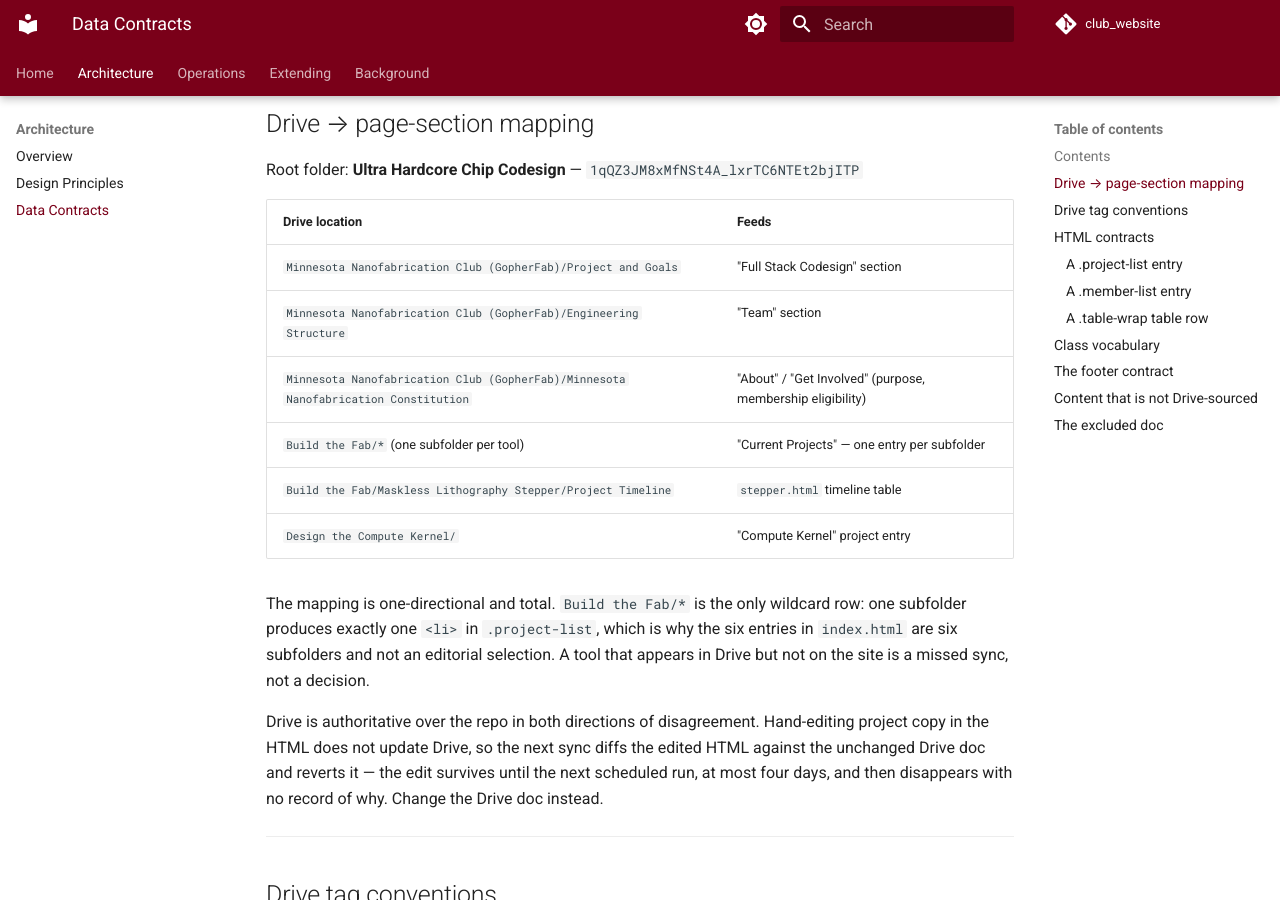
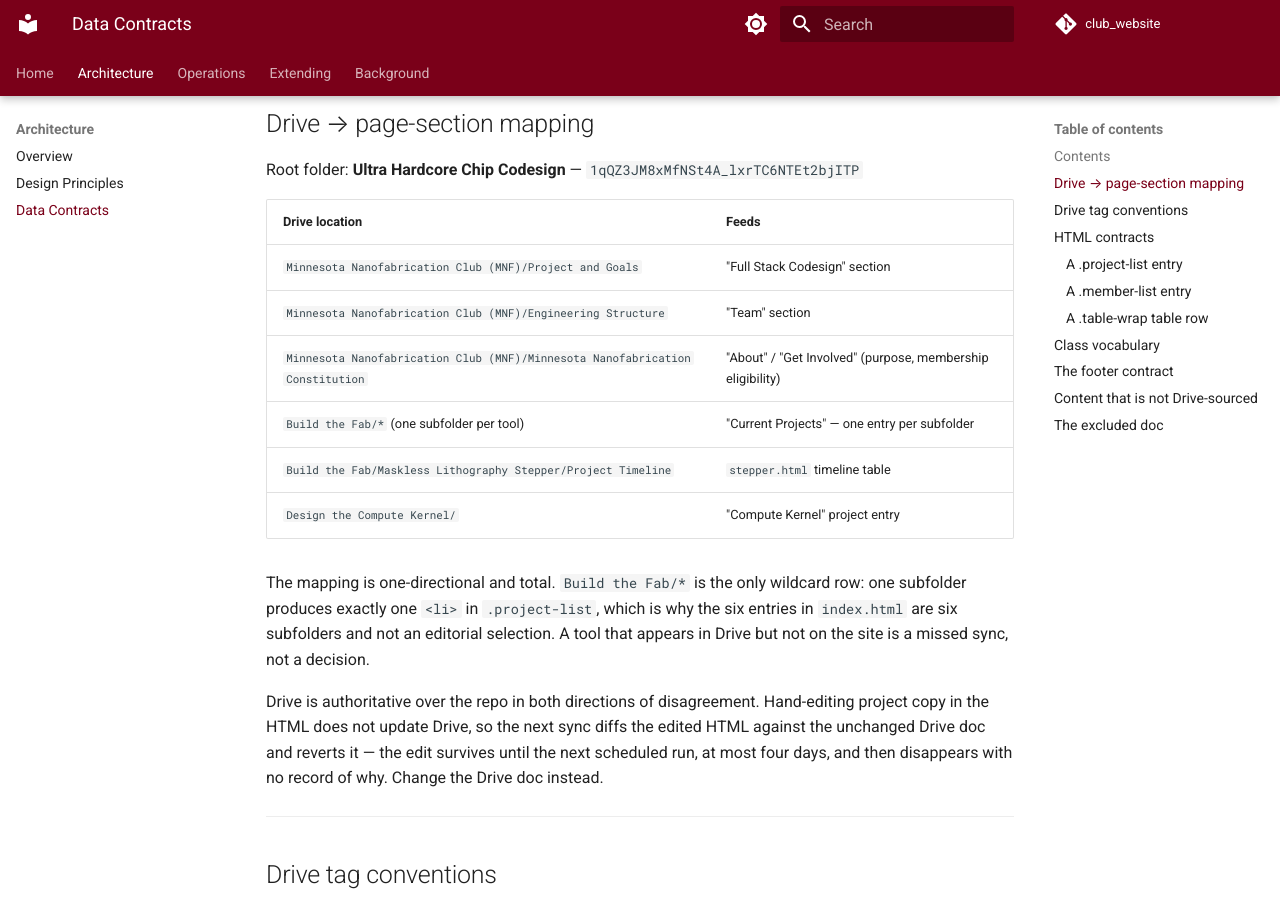
Before and after one commit to Minnesota-Nanofabrication-Club/club_website, an MkDocs documentation site: the page built from docs/data-contracts.md, in a window 1280 px wide and 900 px high, scrolled down 675 px. Built offline with MkDocs 1.6.1 and Material for MkDocs 9.7.7, drawn with Linux system fonts in a browser that asks for light colours; comment, search, counter and statistics services are not loaded; some of the changed text lies outside the part shown.

Commit message:
Drop GopherFab; the club is MNF
Renamed the Drive folder "[C] Minnesota Nanofabrication Club (GopherFab)" to
"(MNF)" and updated every doc that referenced it by path. Those references are
the folder's literal name, not branding -- editing the docs alone would have
pointed the sync at a folder that does not exist, so the Drive folder was renamed
first and the docs follow it. The folder id is unchanged, so nothing id-based
breaks.

SYNC.md now names GopherFab and MNFC as errors to correct on sight rather than
listing them as acceptable variants.

Co-Authored-By: Claude Opus 5 <noreply@anthropic.com>

```diff
--- a/docs/data-contracts.md
+++ b/docs/data-contracts.md
@@ -27,9 +27,9 @@ Root folder: **Ultra Hardcore Chip Codesign** — `1qQZ3JM8xMfNSt4A_lxrTC6NTEt2b
 
 | Drive location | Feeds |
 | --- | --- |
-| `Minnesota Nanofabrication Club (GopherFab)/Project and Goals` | "Full Stack Codesign" section |
-| `Minnesota Nanofabrication Club (GopherFab)/Engineering Structure` | "Team" section |
-| `Minnesota Nanofabrication Club (GopherFab)/Minnesota Nanofabrication Constitution` | "About" / "Get Involved" (purpose, membership eligibility) |
+| `Minnesota Nanofabrication Club (MNF)/Project and Goals` | "Full Stack Codesign" section |
+| `Minnesota Nanofabrication Club (MNF)/Engineering Structure` | "Team" section |
+| `Minnesota Nanofabrication Club (MNF)/Minnesota Nanofabrication Constitution` | "About" / "Get Involved" (purpose, membership eligibility) |
 | `Build the Fab/*` (one subfolder per tool) | "Current Projects" — one entry per subfolder |
 | `Build the Fab/Maskless Lithography Stepper/Project Timeline` | `stepper.html` timeline table |
 | `Design the Compute Kernel/` | "Compute Kernel" project entry |
@@ -282,7 +282,7 @@ sourced.
 
 ## The excluded doc { #excluded-doc }
 
-`Minnesota Nanofabrication Club (GopherFab)/Club Website — How It Works` sits inside a
+`Minnesota Nanofabrication Club (MNF)/Club Website — How It Works` sits inside a
 folder the mapping table draws from, but it is documentation *about* the sync, written
 for club members. **Never publish it.** It is not content for the site.
 
```
Also changed, not shown: SYNC.md (+6 -5 lines), docs/architecture/design-principles.md (+1 -1 lines), docs/background/why-drive-is-truth.md (+4 -4 lines), docs/guides/change-rules.md (+1 -1 lines), docs/operations/deployment.md (+1 -1 lines).
